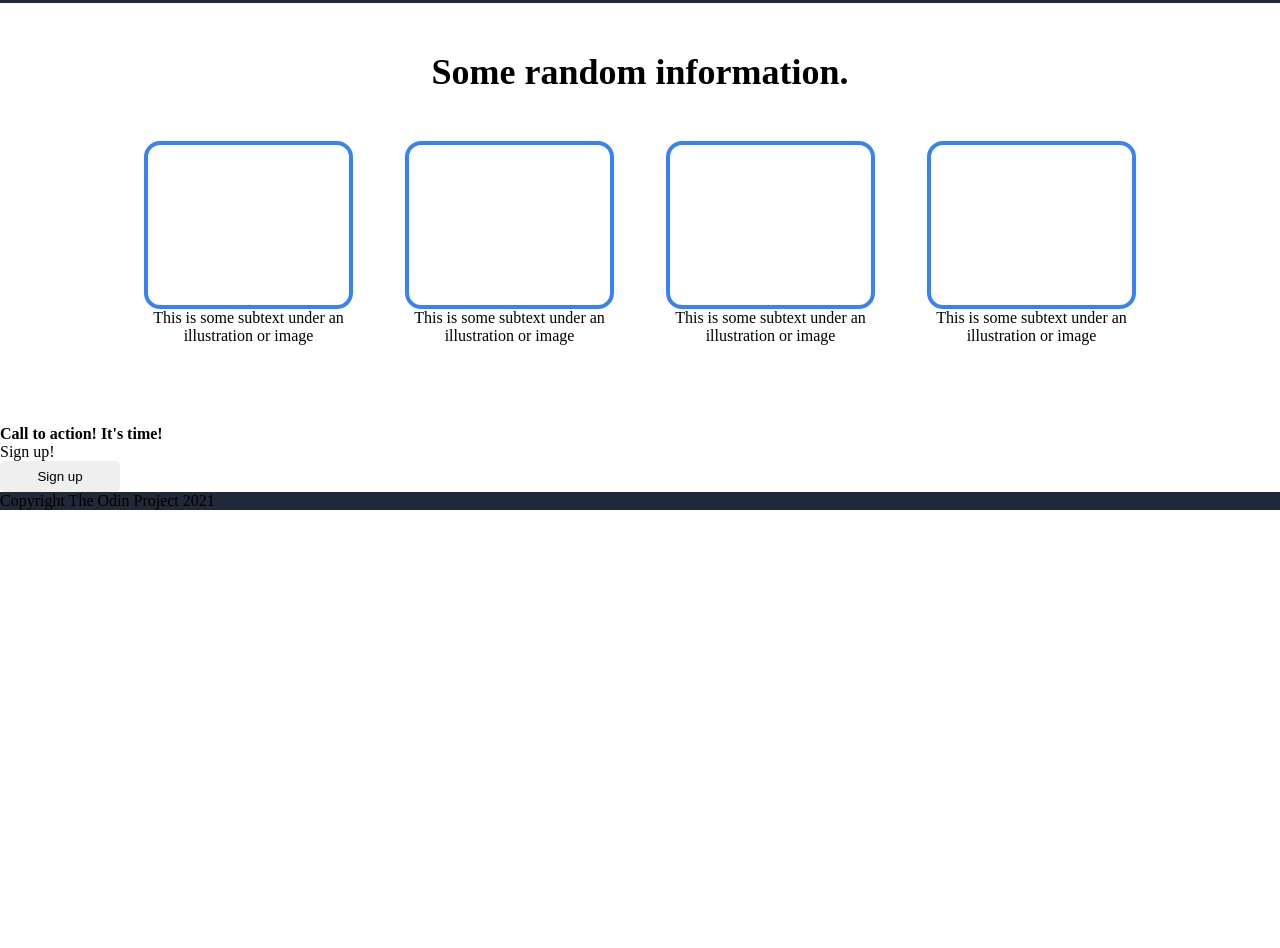
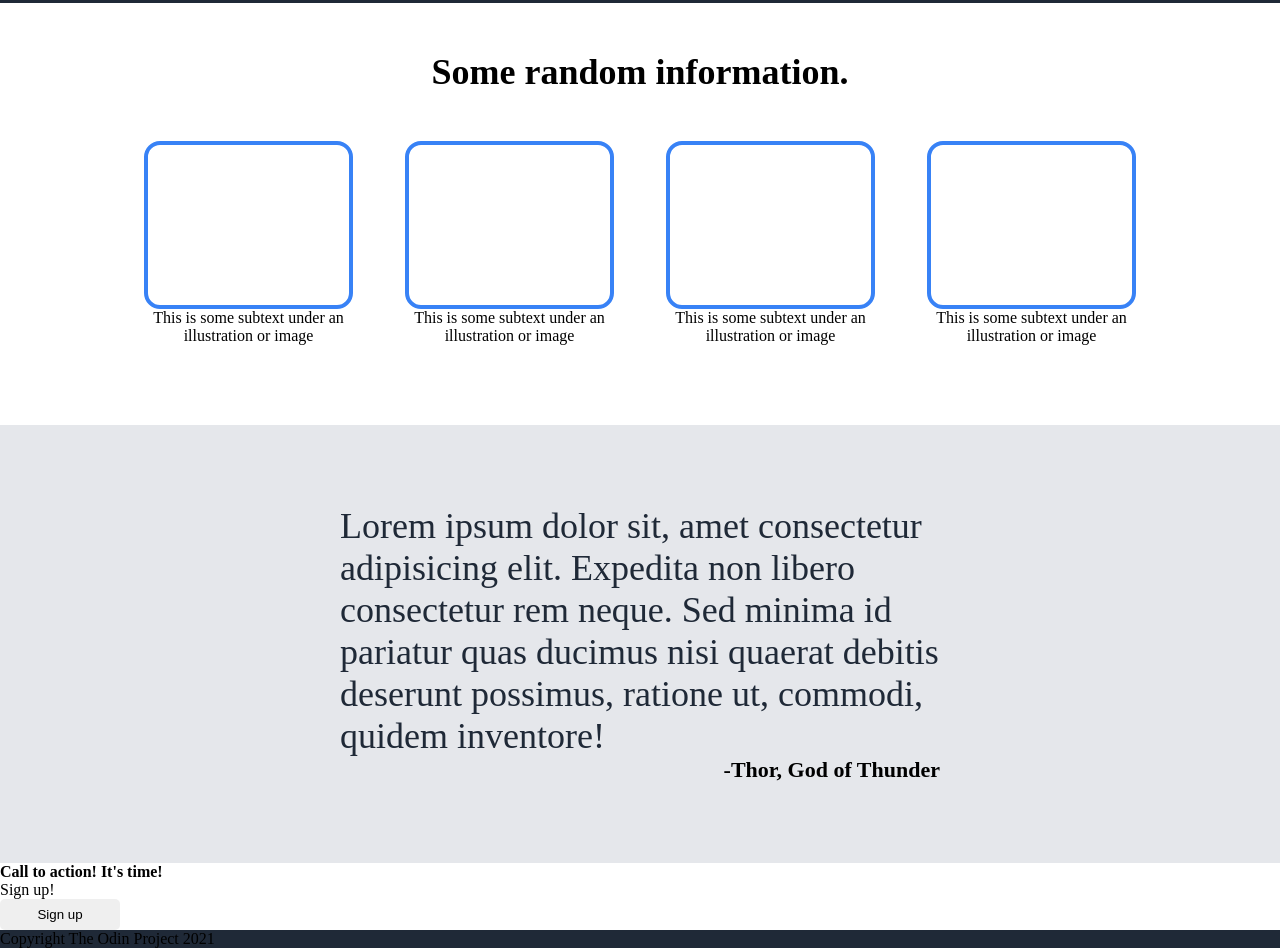
Before and after one commit to josephDorsey/odin-landing-page-project, a plain HTML site: page index.html in a window 1280 px wide. Shown: the part 457-1405 px from the top of the page. Before the commit the page ends 967 px from the top, so only its background shows below. Drawn offline with Linux system fonts and the light colour scheme.

Commit message:
Add section three classes and styling

```diff
--- a/index.html
+++ b/index.html
@@ -56,11 +56,19 @@
         </div>
       </section>
       <section class="three">
-        <blockquote></blockquote>
+        <figure class="quote">
+          <blockquote class="quote-text">
+            Lorem ipsum dolor sit, amet consectetur adipisicing elit. Expedita
+            non libero consectetur rem neque. Sed minima id pariatur quas
+            ducimus nisi quaerat debitis deserunt possimus, ratione ut, commodi,
+            quidem inventore!
+          </blockquote>
+          <p>-Thor, God of Thunder</p>
+        </figure>
       </section>
       <section class="four">
-        <div>
-          <div>
+        <div class="flex-call-to-action-container">
+          <div class="call-to-action-container">
             <h4>Call to action! It's time!</h4>
             <p>Sign up!</p>
           </div>
--- a/style.css
+++ b/style.css
@@ -101,3 +101,29 @@ button {
 .img-box-container p {
   text-align: center;
 }
+
+/* Section 3 - quote */
+
+.three {
+  background-color: #e5e7eb;
+}
+.quote {
+  display: flex;
+  flex-direction: column;
+  width: 600px;
+  justify-content: center;
+  align-items: center;
+  margin: 0 auto;
+}
+.quote-text {
+  font-size: 36px;
+  font-style: light italic;
+  color: #1f2937;
+  padding-top: 5rem;
+}
+.quote p {
+  margin-left: auto;
+  padding-bottom: 5rem;
+  font-size: 22px;
+  font-weight: bold;
+}
```
